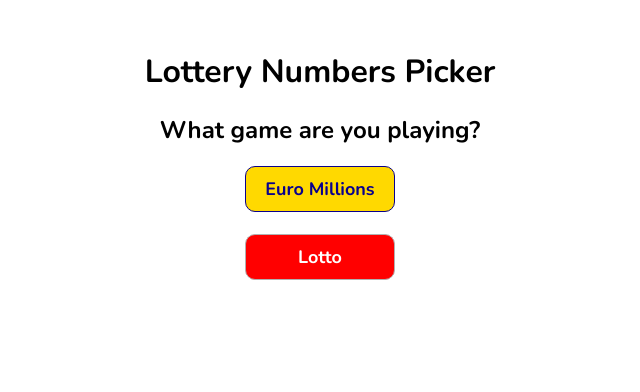
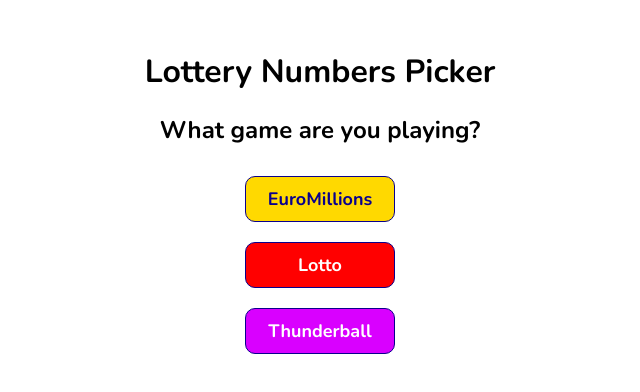
Before and after one commit to StevieV1903/lottery_numbers_picker, a React (Create React App) app: page / in a window 1280 px wide. Shown: the top 392 px of the page, without its empty margins (320-960 px from the left). Built offline with nearby package versions, Linux system fonts and the light colour scheme.

Commit message:
thunderball game added plus new styling

```diff
--- a/src/EuroMillionsPicker.js
+++ b/src/EuroMillionsPicker.js
@@ -10,7 +10,8 @@
     setIsEuroMillionsGenerateButtonDisplayed,
     isEuroLuckyStarsButtonDisplayed,
     setIsEuroLuckyStarsButtonDisplayed,
-    handleEuroMillionsSelect
+    handleEuroMillionsSelect,
+    isEuroMillionsRulesDisplayed
 }) => {
 
     //function to handle click of EuroMillions button
@@ -60,7 +61,7 @@
                 // setEuroMillionsExtraNumbers( displayedLuckyStarsNumbers )
                 // setIsEuroLuckyStarsButtonDisplayed( false )
 
-                const sortedLuckyStarsNumbers = euroLuckyStars.sort((a, b) => a - b).join(" ")
+                const sortedLuckyStarsNumbers = euroLuckyStars.sort((a, b) => a - b)
                 console.log("euros:", sortedLuckyStarsNumbers)
                 setEuroMillionsExtraNumbers( sortedLuckyStarsNumbers )
                 setIsEuroLuckyStarsButtonDisplayed( false )
@@ -73,21 +74,28 @@
             return <ul>{ numbersPicked }</ul>
     };
 
+    const displayEuroMillionsExtraNumbers = () => {
+        const luckyStarsPicked = euroMillionsExtraNumbers.map( luckyStar =>
+            <li className="euro-millions-number">{ luckyStar }</li>
+        )
+            return <ul>{ luckyStarsPicked }</ul>
+    };
+
 
     return(
         <>
+        { isEuroMillionsRulesDisplayed ? <h3 className="game-rules">For the EuroMillions game, the app will generate 5 regular numbers from a range of 1 to 50 and 2 Lucky Star numbers of a range of 1 to 12. </h3> : null }
         { isEuroMillionsMenuButtonDisplayed ?
-        <button className="euro-millions-btn" onClick={ () => handleEuroMillionsSelect() }>Euro Millions</button>
+        <button className="euro-millions-btn" onClick={ () => handleEuroMillionsSelect() }>EuroMillions</button>
         : null }
 
-        { isEuroMillionsGenerateButtonDisplayed ? <button className="euro-millions-btn" onClick={ () => handleEuroMillionsClick() }>Generate Euro Millions Numbers</button> : null}
+        { isEuroMillionsGenerateButtonDisplayed ? <button className="euro-millions-btn" onClick={ () => handleEuroMillionsClick() }>Generate EuroMillions Numbers</button> : null}
 
-        {/* <h1>{ euroMillionsNumbers }</h1> */}
         { displayEuroMillionsNumbers() }
 
         { isEuroLuckyStarsButtonDisplayed ? <button className="euro-millions-btn" onClick={ () => handleEuroMillionsLuckyStarsClick() }>Generate Lucky Star Numbers</button> : null}
 
-        <h1>{euroMillionsExtraNumbers}</h1>
+        { displayEuroMillionsExtraNumbers() }
         </>
     )
 };
--- a/src/LotteryContainer.js
+++ b/src/LotteryContainer.js
@@ -1,6 +1,7 @@
 import React, { useState } from 'react';
 import EuroMillionsPicker from './EuroMillionsPicker.js';
 import LottoPicker from './LottoPicker.js';
+import ThunderballPicker from './ThunderballPicker.js';
 
 const LotteryContainer = () => {
 
@@ -14,11 +15,23 @@
     const [ isLottoMenuButtonDisplayed, setIsLottoMenuButtonDisplayed ] = useState( true )
     const [ isLottoGenerateButtonDisplayed, setIsLottoGenerateButtonDisplayed ] = useState( false )
 
+    const [ thunderballNumbers, setThunderballNumbers ] = useState( [] )
+    const [ thunderballExtraNumber, setThunderballExtraNumber ] = useState( [] )
+    const [ isThunderballMenuButtonDisplayed, setIsThunderballMenuButtonDisplayed ] = useState( true )
+    const [ isThunderballGenerateButtonDisplayed, setIsThunderballGenerateButtonDisplayed ] = useState( false )
+    const [ isThunderballExtraButtonDisplayed, setIsThunderballExtraButtonDisplayed ] = useState( false )
+
+    const [ isEuroMillionsRulesDisplayed, setIsEuroMillionsRulesDisplayed ] = useState( false )
+    const [ isLottoRulesDisplayed, setIsLottoRulesDisplayed ] = useState( false )
+    const [ isThunderballRulesDisplayed, setIsThunderballRulesDisplayed ] = useState( false )
+
     const handleEuroMillionsSelect = () => {
         setIsEuroMillionsMenuButtonDisplayed( false )
         setIsEuroMillionsGenerateButtonDisplayed( true )
         setIsLottoMenuButtonDisplayed( false )
         setIsLottoGenerateButtonDisplayed( false )
+        setIsEuroMillionsRulesDisplayed( true )
+        setIsThunderballMenuButtonDisplayed( false )
     };
 
     const handleLottoSelect = () => {
@@ -26,21 +39,41 @@
         setIsEuroMillionsGenerateButtonDisplayed( false )
         setIsLottoMenuButtonDisplayed( false )
         setIsLottoGenerateButtonDisplayed( true )
+        setIsLottoRulesDisplayed( true )
+        setIsThunderballMenuButtonDisplayed( false )
+    };
+
+    const handleThunderballSelect = () => {
+        setIsThunderballMenuButtonDisplayed( false )
+        setIsThunderballGenerateButtonDisplayed( true )
+        setIsThunderballRulesDisplayed( true )
+        setIsEuroMillionsMenuButtonDisplayed( false )
+        setIsEuroMillionsGenerateButtonDisplayed( false )
+        setIsLottoMenuButtonDisplayed( false )
+
+
     };
 
     const handleReturnHome = () => {
         setEuroMillionsNumbers( [] )
         setEuroMillionsExtraNumbers( [] )
+        setIsEuroMillionsMenuButtonDisplayed( true )
+        setIsEuroMillionsRulesDisplayed( false )
+        setIsLottoMenuButtonDisplayed( true )
         setLottoNumbers( [] )
         setIsLottoGenerateButtonDisplayed( false )
-        setIsEuroMillionsMenuButtonDisplayed( true )
-        setIsLottoMenuButtonDisplayed( true )
+        setIsLottoRulesDisplayed( false )
+        setThunderballNumbers( [] )
+        setThunderballExtraNumber( [] )
+        setIsThunderballRulesDisplayed( false )
+        setIsThunderballMenuButtonDisplayed( true )
+
     };
 
     return(
 
         <>
-        { isEuroMillionsMenuButtonDisplayed || isLottoMenuButtonDisplayed ?
+        { isEuroMillionsMenuButtonDisplayed ?
         <h2>What game are you playing?</h2>
         : null }
 
@@ -56,6 +89,7 @@
         isEuroLuckyStarsButtonDisplayed={ isEuroLuckyStarsButtonDisplayed }
         setIsEuroLuckyStarsButtonDisplayed={ setIsEuroLuckyStarsButtonDisplayed }
         handleEuroMillionsSelect={ handleEuroMillionsSelect }
+        isEuroMillionsRulesDisplayed={ isEuroMillionsRulesDisplayed }
 
         />
 
@@ -65,12 +99,30 @@
         handleLottoSelect={ handleLottoSelect }
         isLottoGenerateButtonDisplayed={ isLottoGenerateButtonDisplayed }
         isLottoMenuButtonDisplayed={ isLottoMenuButtonDisplayed }
+        setIsLottoGenerateButtonDisplayed={ setIsLottoGenerateButtonDisplayed }
+        isLottoRulesDisplayed={ isLottoRulesDisplayed }
+
         />
 
-        { lottoNumbers.length > 0 || euroMillionsExtraNumbers.length > 0 ?
+        <ThunderballPicker
+        isThunderballRulesDisplayed={ isThunderballRulesDisplayed }
+        handleThunderballSelect={ handleThunderballSelect }
+        isThunderballMenuButtonDisplayed={ isThunderballMenuButtonDisplayed }
+        thunderballNumbers={ thunderballNumbers }
+        setThunderballNumbers={ setThunderballNumbers }
+        isThunderballGenerateButtonDisplayed={ isThunderballGenerateButtonDisplayed }
+        setIsThunderballGenerateButtonDisplayed={ setIsThunderballGenerateButtonDisplayed }
+        isThunderballExtraButtonDisplayed={ isThunderballExtraButtonDisplayed }
+        setIsThunderballExtraButtonDisplayed={ setIsThunderballExtraButtonDisplayed }
+        setThunderballExtraNumber={ setThunderballExtraNumber }
+        thunderballExtraNumber={ thunderballExtraNumber }
+
+        />
+
+        { lottoNumbers.length > 0 || euroMillionsExtraNumbers.length > 0 || thunderballExtraNumber.length > 0 ?
         <h2>Good Luck!!</h2>
         : null }
-        { lottoNumbers.length > 0 || euroMillionsExtraNumbers.length > 0 ?
+        { lottoNumbers.length > 0 || euroMillionsExtraNumbers.length > 0 || thunderballExtraNumber.length > 0 ?
         <button onClick={ () => handleReturnHome() }>Main Menu</button>
         : null }
         </>
--- /dev/null
+++ b/src/ThunderballPicker.js
@@ -0,0 +1,75 @@
+import React from 'react';
+
+const ThunderballPicker = ({
+    isThunderballRulesDisplayed,
+    handleThunderballSelect,
+    isThunderballMenuButtonDisplayed,
+    setThunderballNumbers,
+    thunderballNumbers,
+    setIsThunderballGenerateButtonDisplayed,
+    isThunderballGenerateButtonDisplayed,
+    isThunderballExtraButtonDisplayed,
+    setIsThunderballExtraButtonDisplayed,
+    thunderballExtraNumber,
+    setThunderballExtraNumber
+
+}) => {
+     //function to handle click of Thunderball button
+     const handleThunderballClick = () => {
+        let thunderballNumbers = []
+        let i = 0
+            while( i  <= 4 ){
+                const randomLotteryNumber = Math.floor(Math.random() * 39) + 1
+                //add a '0' to numbers less than 10
+                const formattedRandomLotteryNumber = (randomLotteryNumber < 10 ? '0' : '') + randomLotteryNumber;
+                if(!thunderballNumbers.includes(formattedRandomLotteryNumber)){
+                thunderballNumbers.push(formattedRandomLotteryNumber)
+                i ++
+            //inside the if statement i will only increase when a number is pushed into the lotteryNumbers array
+                }
+            }
+            const sortedThunderballNumbers = thunderballNumbers.sort((a, b) => a - b)
+            console.log("thunder:", sortedThunderballNumbers)
+            setThunderballNumbers( sortedThunderballNumbers )
+            setIsThunderballGenerateButtonDisplayed( false )
+            setIsThunderballExtraButtonDisplayed( true )
+    };
+
+    const displayThunderballNumbers = () => {
+        const numbersPicked = thunderballNumbers.map( number =>
+            <li className="thunderball-number">{number}</li>
+        )
+            return <ul>{ numbersPicked }</ul>
+    };
+
+    const handleThunderballExtraClick = () => {
+                const randomThunderballNumber = Math.floor(Math.random() * 14) + 1
+                const formattedRandomThunderballNumber = (randomThunderballNumber < 10 ? '0' : '') + randomThunderballNumber
+                setThunderballExtraNumber( formattedRandomThunderballNumber )
+                setIsThunderballExtraButtonDisplayed( false )
+    };
+
+    // const displayThunderballExtraNumber = () => {
+    //     const thunderball = thunderballExtraNumber
+    //     return <ul className="thunderball-number">{ thunderball }</ul>
+
+
+    // };
+
+    return(
+        <>
+        { isThunderballRulesDisplayed ? <h3 className="game-rules">For the Thunderball game, the app will generate 5 five regular numbers from 1 to 39 and one 'Thunderball' number from 1 to 14</h3> : null}
+        { isThunderballMenuButtonDisplayed ? <button className="thunderball-btn" onClick={ ()=> handleThunderballSelect()}>Thunderball</button> : null}
+        { isThunderballGenerateButtonDisplayed ? <button className="thunderball-btn" onClick={ ()=> handleThunderballClick()} >Generate Thunderball Numbers</button> : null}
+
+        { displayThunderballNumbers() }
+
+        { isThunderballExtraButtonDisplayed ? <button className="thunderball-btn" onClick={ ()=> handleThunderballExtraClick() }>Generate Thunderball</button> : null }
+
+        { thunderballExtraNumber.length > 0 ? <p className="thunderball-number">{ thunderballExtraNumber }</p>: null}
+        </>
+    )
+
+};
+
+export default ThunderballPicker;
--- a/src/index.css
+++ b/src/index.css
@@ -9,6 +9,7 @@
   }
   button {
     padding: 10px;
+    margin: 10px;
     background-color: white;
     color: black;
     border: solid 2px black;
@@ -24,6 +25,16 @@
     transform: translateY(3px);
   }
 
+  button:hover {
+    background-color: #cacaca;
+  }
+
+  .game-rules {
+    margin: 10px 20px;
+    max-width: 550px;
+    margin: 20px auto;
+  }
+
   button.euro-millions-btn {
     background-color: #ffd900;
     color: #09008d;
@@ -37,11 +48,37 @@
   button.lotto-btn {
     background-color: #ff0000;
     color: #ffffff;
-    border: solid 1px #b1b1b1;
+    border: solid 1px #09008d;
   }
 
   button.lotto-btn:hover {
     background-color: #c00000;
+  }
+
+  button.thunderball-btn {
+    background-color: #d900ff;
+    color: #ffffff;
+    border: solid 1px #09008d;
+  }
+  button.thunderball-btn:hover {
+    background-color: #a800c5;
+  }
+
+  .lotto-number {
+    display: inline-block;
+    font-size: 20px;
+    font-weight: bold;
+    padding: 10px;
+    margin: 10px;
+    margin-bottom: 20px;
+    border: solid 3px #09008d;
+    border-radius: 50%;
+    box-shadow: 5px 5px 5px grey;
+    width: auto;
+    color: #ffffff;
+    background-color: #ff0000;
+    list-style-type: none;
+
   }
 
   .euro-millions-number {
@@ -53,9 +90,26 @@
     margin-bottom: 20px;
     border: solid 3px #09008d;
     border-radius: 50%;
+    box-shadow: 5px 5px 5px grey;
     width: auto;
     color: #09008d;
     background-color: #ffd900;
+    list-style-type: none;
+
+  }
+  .thunderball-number {
+    display: inline-block;
+    font-size: 20px;
+    font-weight: bold;
+    padding: 10px;
+    margin: 10px;
+    margin-bottom: 20px;
+    border: solid 3px #09008d;
+    border-radius: 50%;
+    box-shadow: 5px 5px 5px grey;
+    width: auto;
+    color: white;
+    background-color: #d900ff;
     list-style-type: none;
 
   }
```
Also changed, not shown: src/LottoPicker.js (+14 -5 lines).
